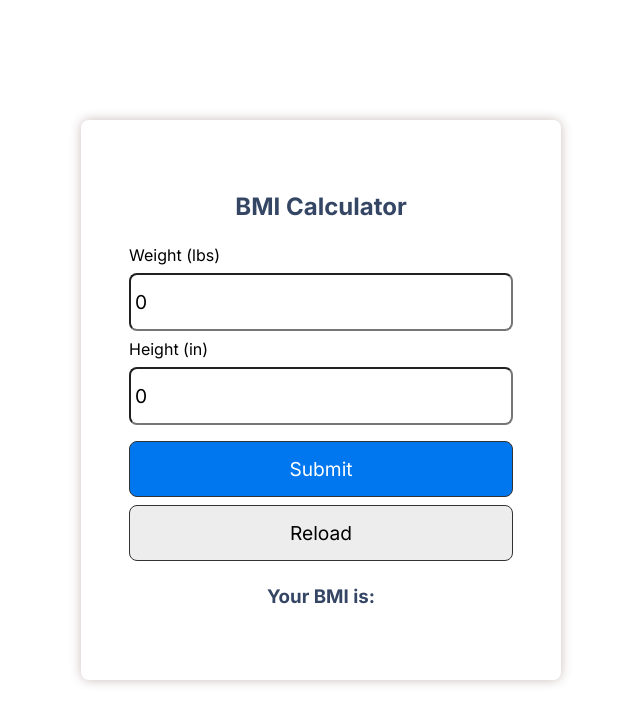
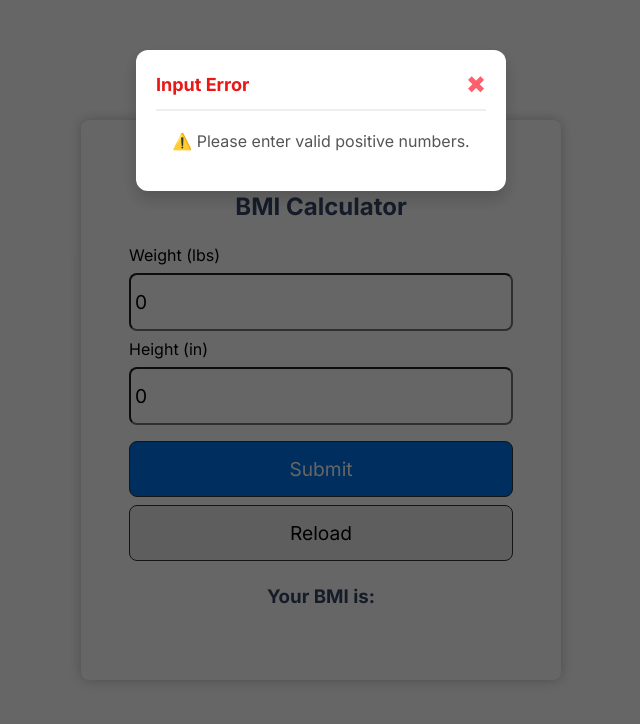
Before and after one commit to iiitl/bmi_calculator, a React (Create React App) app: page / in a window 1280 px wide. Both pictures are taken after a click on the button "Submit". Shown: the top 724 px of the page, without its empty margins (319-959 px from the left). Built offline with nearby package versions, Linux system fonts and the light colour scheme.

Commit message:
Added a modal to implement Dialog box

```diff
--- a/src/App.css
+++ b/src/App.css
@@ -36,3 +36,77 @@
     transform: rotate(360deg);
   }
 }
+
+.modal-overlay {
+  position: fixed;
+  top: 0;
+  left: 0;
+  width: 100%;
+  height: 100%;
+  background: rgba(0, 0, 0, 0.6);
+  display: flex;
+  justify-content: center;
+  align-items: flex-start;
+  padding-top: 50px;
+}
+
+.modal-content {
+  background: rgb(255, 255, 255);
+  padding: 20px;
+  width: 370px;
+  border-radius: 12px;
+  box-shadow: 0px 8px 16px rgba(16, 14, 14, 0.2);
+  text-align: center;
+}
+
+.modal-header {
+  display: flex;
+  justify-content: space-between;
+  align-items: center;
+  border-bottom: 2px solid #eee;
+  padding-bottom: 10px;
+}
+
+.modal-header h2 {
+  font-size: 18px;
+  color: #ea1717;
+}
+
+.close-btn {
+  background: none;
+  border: none;
+  font-size: 24px;
+  cursor: pointer;
+  color: #ff5f6d;
+  transition: 0.3s;
+}
+
+.close-btn:hover {
+  color: #ff3e53;
+}
+
+.modal-body {
+  margin: 20px 0;
+  font-size: 16px;
+  color: #555;
+}
+
+.modal-footer {
+  text-align: center;
+}
+
+.modal-button {
+  padding: 10px 18px;
+  background: #28c76f;
+  color: white;
+  border: none;
+  border-radius: 6px;
+  cursor: pointer;
+  font-size: 16px;
+  transition: 0.3s ease;
+}
+
+.modal-button:hover {
+  background: #21a65e;
+  transform: scale(1.05);
+}
--- a/src/App.js
+++ b/src/App.js
@@ -1,6 +1,28 @@
 import './App.css';
 import './index.css'
 import React, {useState} from 'react'
+
+const Modal = ({ isOpen, onClose, title, message }) => {
+  if (!isOpen) return null;
+
+  return (
+    <div className="modal-overlay">
+      <div className="modal-content">
+        <div className="modal-header">
+          <h2>{title}</h2>
+          <button className="close-btn" onClick={onClose}>
+            ✖
+          </button>
+        </div>
+        <div className="modal-body">
+         <p>{message}</p>
+
+          </div>
+      </div>
+    </div>
+  );
+};
+
 
 function App() {
   // state
@@ -9,14 +31,31 @@ function App() {
   const [bmi, setBmi] = useState('')
   const [message, setMessage] = useState('')
 
+  const [modalMessage, setModalMessage] = useState('');
+  const [isModalOpen, setIsModalOpen] = useState(false);
+
+
   let calcBmi = (event) => {
     event.preventDefault()
     console.log(event);
 
-    if (weight === 0 || height === 0) {
-      alert('Please enter a valid weight and height')
-    } else {
-      let bmi = (weight / (height * height) * 703)
+    let weightVal = parseFloat(weight);
+    let heightVal = parseFloat(height);
+
+    if (isNaN(weightVal) || isNaN(heightVal) || weightVal <= 0 || heightVal <= 0) {
+      setModalMessage("⚠️ Please enter valid positive numbers.");
+      setIsModalOpen(true);
+      return;
+
+
+    }
+
+    setModalMessage('');
+    setIsModalOpen(false);
+
+
+
+      let bmi = (weightVal / (heightVal * heightVal) * 703)
       setBmi(bmi.toFixed(1))
 
 
@@ -31,7 +70,7 @@ function App() {
         }
 
     }
-  }
+
 
   let reload = () => {
     window.location.reload()
@@ -51,6 +90,8 @@ function App() {
             <label>Height (in)</label>
             <input type="text" placeholder='Enter height in inches' value={height} onChange={(event) => setHeight(event.target.value)} />
           </div>
+
+
           <div>
             <button className='btn' type='submit'>Submit</button>
             <button className='btn btn-outline' onClick={reload} type='submit'>Reload</button>
@@ -61,6 +102,14 @@ function App() {
           <p>{message}</p>
         </div>
     </div>
+
+    <Modal
+        isOpen={isModalOpen}
+        onClose={() => setIsModalOpen(false)}
+        title="Input Error"
+        message={modalMessage}
+      />
+
   </div>
   );
 }
```
